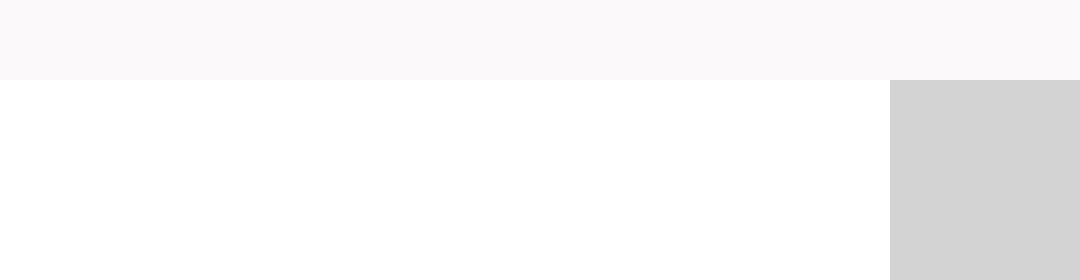
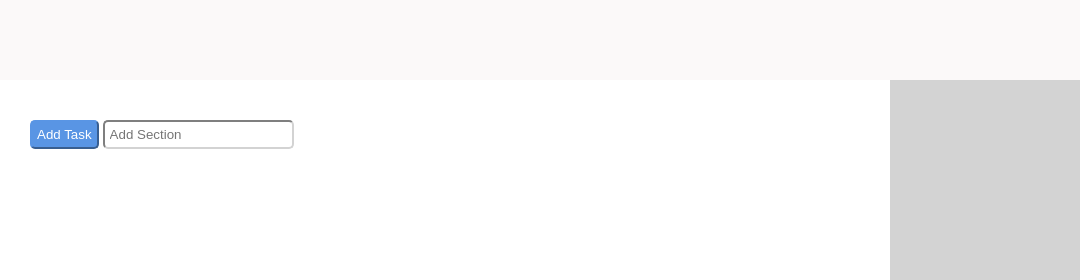
Before and after one commit to amaniesseili/html-css-toboolist, a plain HTML site: page index.html in a window 1280 px wide. Shown: the top 280 px of the page, 200-1280 px from the left. Drawn offline with Linux system fonts and the light colour scheme.

Commit message:
button style

```diff
--- a/index.html
+++ b/index.html
@@ -14,6 +14,11 @@
         </div>
     </header>
 <div class="container">
+    <nav>
+        <button id="button-style">Add Task</button>
+        <input id="text-style" type="text" placeholder="Add Section"  >
+
+    </nav>
 
 
 
--- a/style.css
+++ b/style.css
@@ -28,4 +28,20 @@ body{
     height: 600px;
     margin: auto;
     /*vertical-align: bottom; perche nn funziona ? */
+    padding: 40px;
 }
+
+#button-style{
+    background-color: rgb(89, 149, 228);
+    border-radius: 5px;
+    padding: 5px;
+    color: white;
+    border-color: rgb(89, 149, 228);
+}
+
+#text-style{
+    border-radius: 5px;
+    padding: 5px;
+    border-color: lightgray;
+
+}
```
